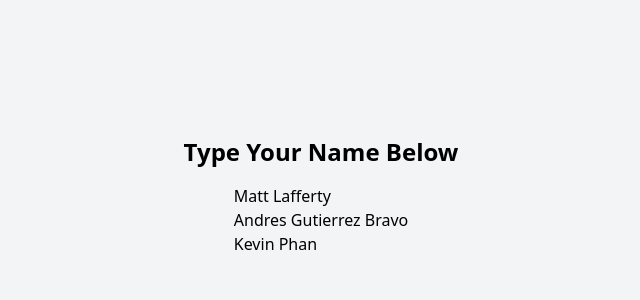
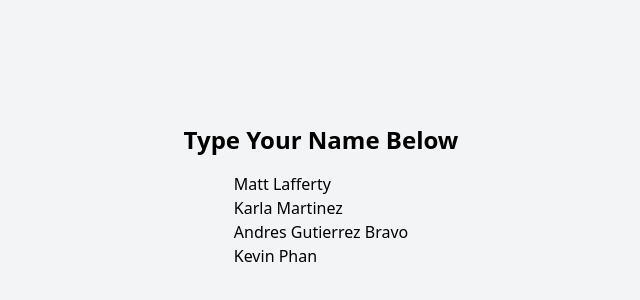
Before and after one commit to littleeinsteinchildcare/littleeinstein-frontend, a React (Vite) app: page / in a window 1280 px wide. Shown: the part 204-504 px from the top of the page, without its empty margins (319-959 px from the left). Built offline with nearby package versions, Linux system fonts and the light colour scheme.

Commit message:
LEC-28 WTF (#3)

```diff
--- a/src/components/introduction/SaveName.tsx
+++ b/src/components/introduction/SaveName.tsx
@@ -4,6 +4,7 @@ const SaveName = () => {
       <h1 className="text-2xl font-bold mb-4">Type Your Name Below</h1>
       <ul>
         <li>Matt Lafferty</li>
+        <li>Karla Martinez</li>
         <li>Andres Gutierrez Bravo</li>
         <li>Kevin Phan</li>
       </ul>
```
